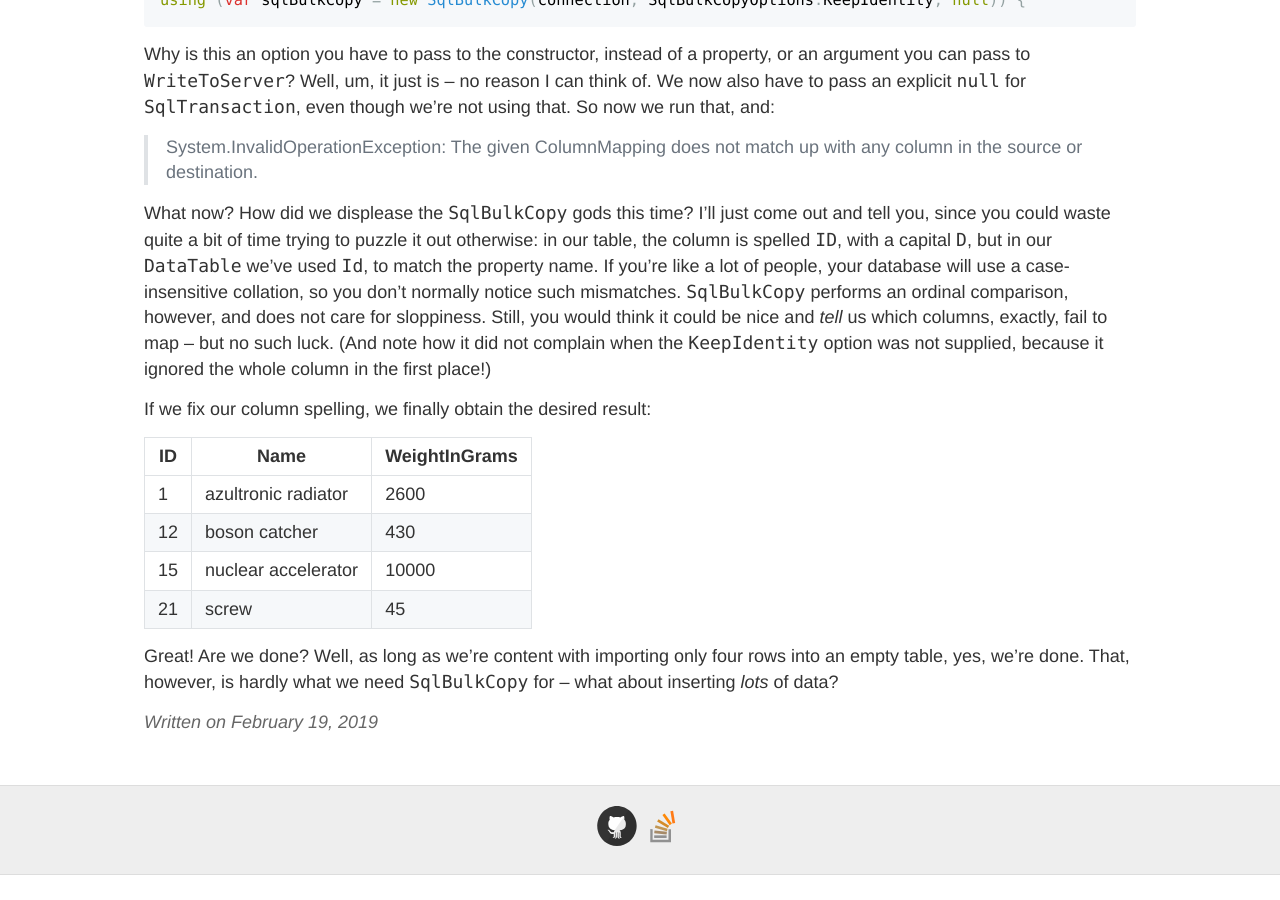
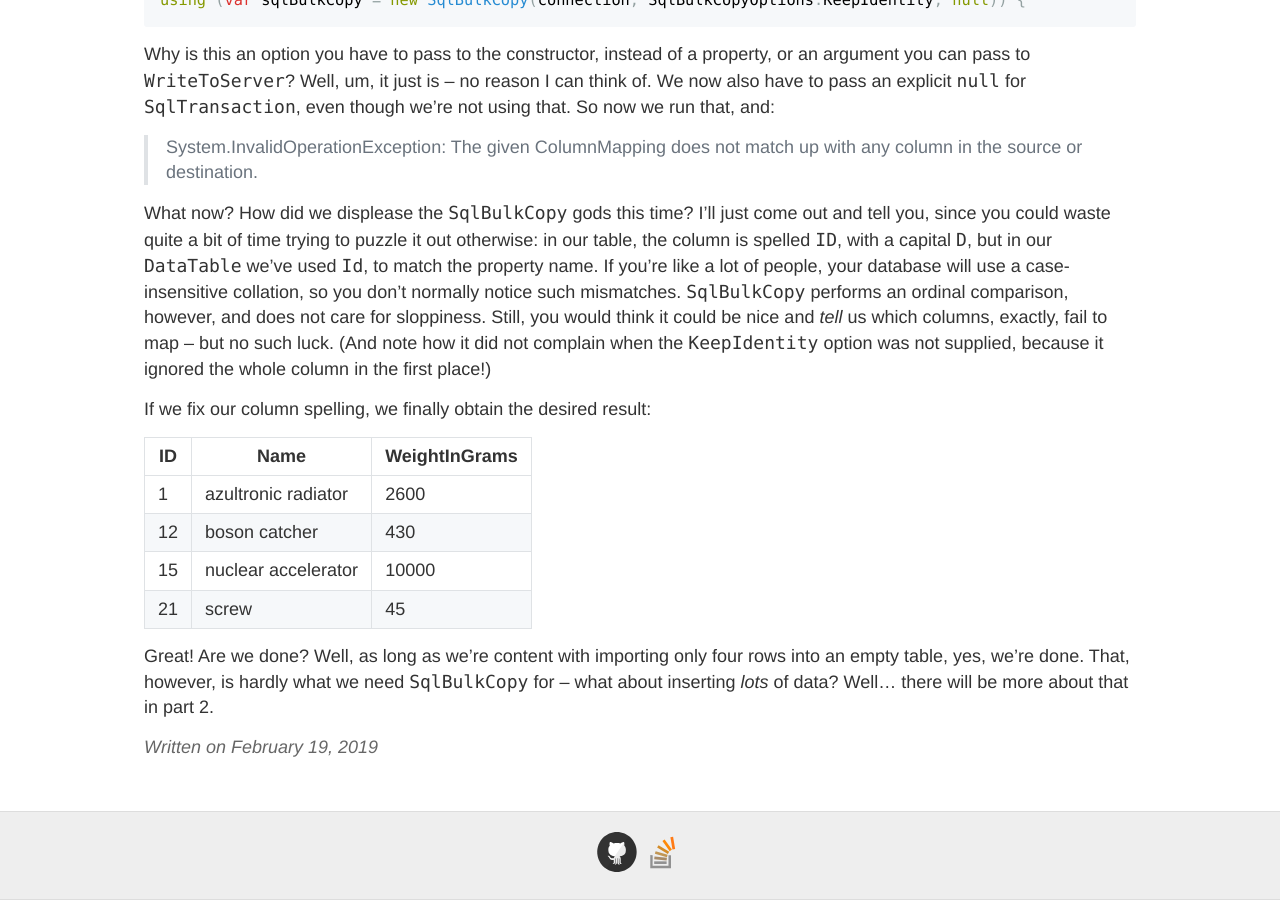
Before and after one commit to jeroen-mostert/jeroen-mostert.github.io, a Jekyll site: the page built from _posts/2019-02-19-sqlbulkcopy1.md, in a window 1280 px wide and 900 px high, scrolled down 4016 px. Built offline with Jekyll 4.4.1, drawn with Linux system fonts in a browser that asks for light colours; before the commit the page ends 4891 px from its top, so only the background shows below that.

Commit message:
Update 2019-02-19-sqlbulkcopy1.md

```diff
--- a/_posts/2019-02-19-sqlbulkcopy1.md
+++ b/_posts/2019-02-19-sqlbulkcopy1.md
@@ -161,4 +161,4 @@ If we fix our column spelling, we finally obtain the desired result:
 | 15 | nuclear accelerator |         10000 |
 | 21 | screw               |            45 |
 
-Great! Are we done? Well, as long as we're content with importing only four rows into an empty table, yes, we're done. That, however, is hardly what we need `SqlBulkCopy` for -- what about inserting *lots* of data?
+Great! Are we done? Well, as long as we're content with importing only four rows into an empty table, yes, we're done. That, however, is hardly what we need `SqlBulkCopy` for -- what about inserting *lots* of data? Well... there will be more about that in part 2.
```
